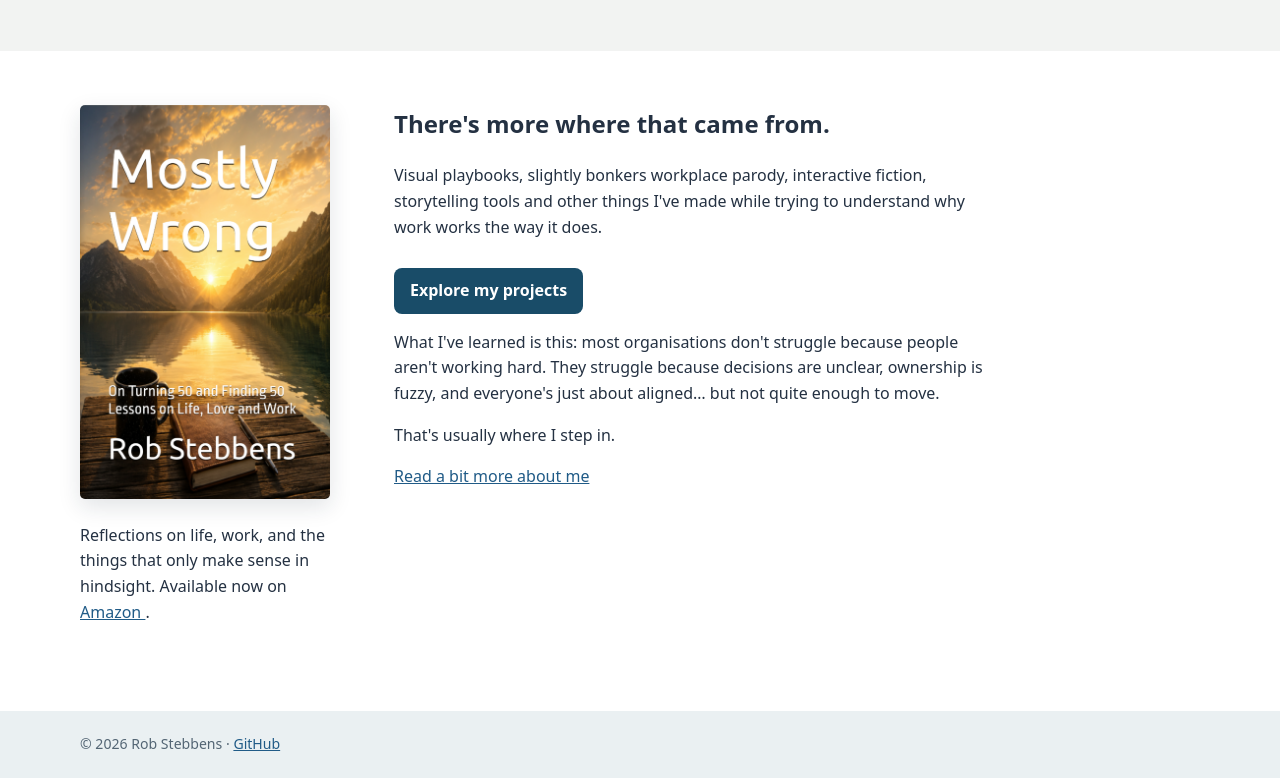
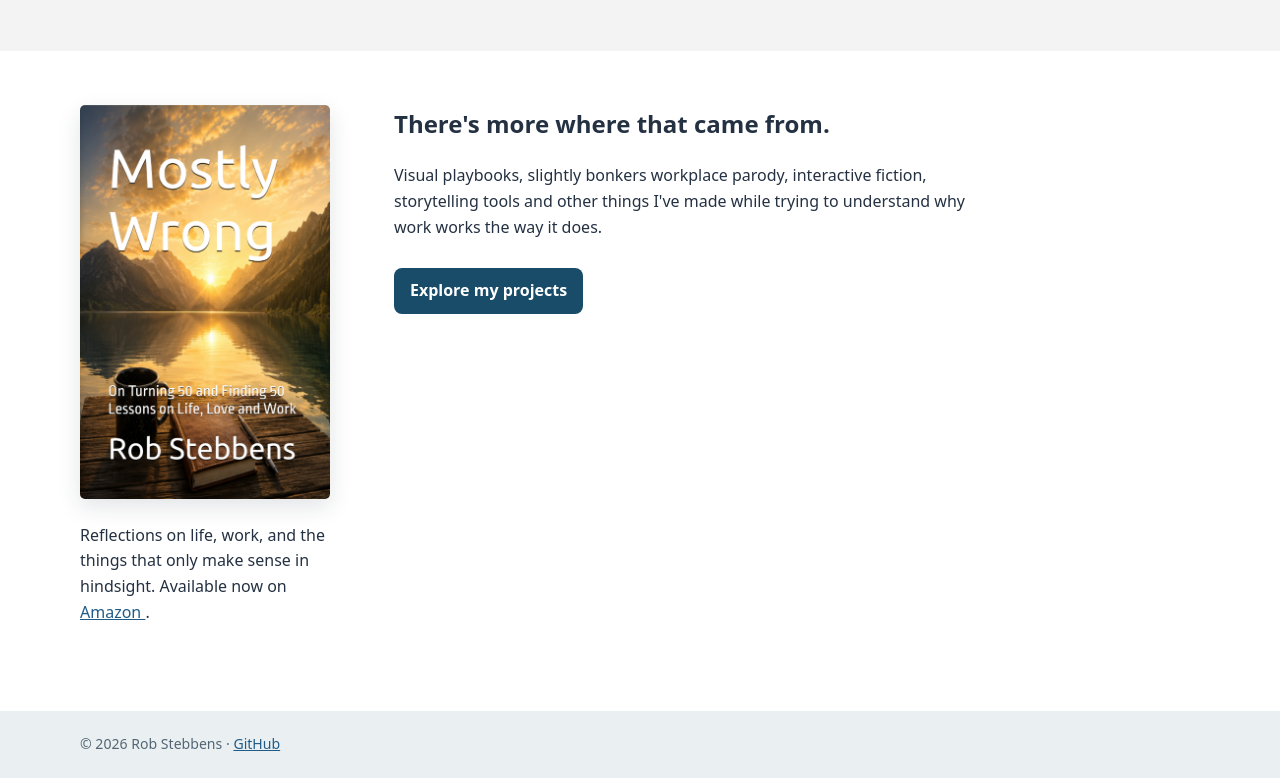
Before and after one commit to rstebbens/website, a plain HTML site: page index.html in a window 1280 px wide. Shown: the part 580-1358 px from the top of the page. Drawn offline with Linux system fonts and the light colour scheme.

Commit message:
Clean up content in index.html
Removed personal reflections and links from the index page.

```diff
--- a/index.html
+++ b/index.html
@@ -82,17 +82,6 @@
           <a class="button" href="/website/project-page/">
           Explore my projects
           </a>
-          <p>
-            What I've learned is this: most organisations don't struggle because people aren't working hard. They struggle because decisions are unclear, ownership is fuzzy, and everyone's just about aligned… but not quite enough to move.
-          </p>
-          <p>
-            That's usually where I step in.
-          </p>
-          <p>
-            <a href="/website/about/">
-            Read a bit more about me
-            </a>
-          </p>
         </div>
       </div>
     </section>
```
